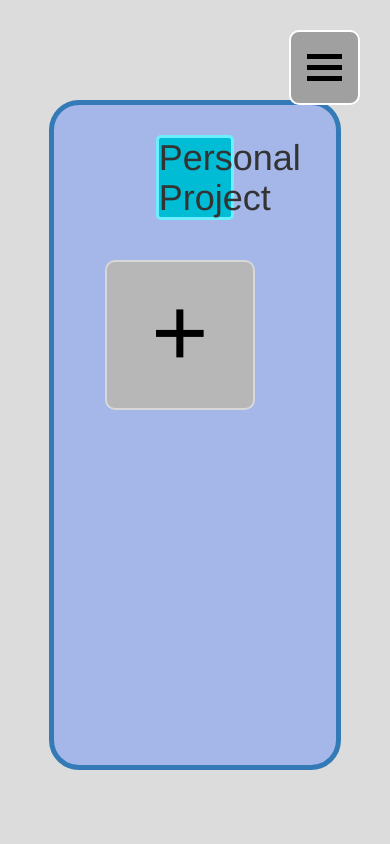
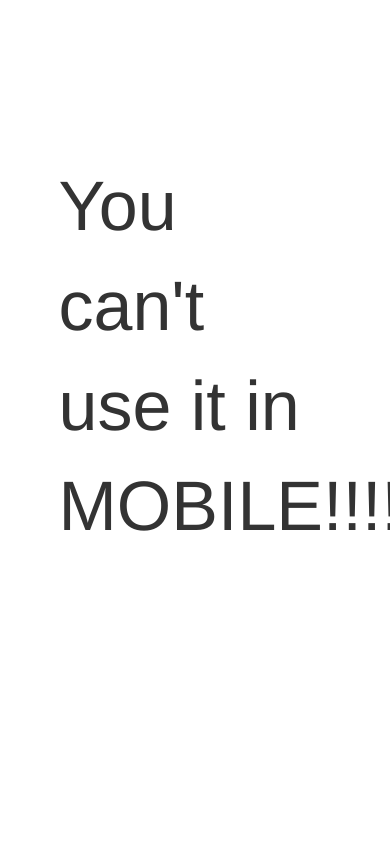
Before and after one commit to P3RP/Dasom_Website, a PHP site: page /projectBoard.php in a window 390 px wide; the page is wider, and only the part inside the window is pictured. Run offline with PHP 8.4, Linux system fonts and the light colour scheme; some libraries are stand-ins or nearby versions.

Commit message:
Project Page Update

```diff
--- a/project/css/project_projectBoard.css
+++ b/project/css/project_projectBoard.css
@@ -1,5 +1,25 @@
 /* project_projectBoard.css */
 
+
+@media screen and (max-width: 768px){
+	/* [ MOBILE WARNING ] */
+	.mobile-warning{
+		width: 70%;
+		float: none;
+		margin: 40% auto 0 auto;
+		font-size: 5em;
+	}
+
+	.site-wrapper{
+		display: none;
+	}
+}
+
+@media screen and (min-width: 768px){
+	/* [ MOBILE WARNING ] */
+	.mobile-warning{
+		display: none;
+	}
 
 	/* [ SCREEN SIZE ] */
 	html, body{
--- a/project/projectBoard.php
+++ b/project/projectBoard.php
@@ -47,11 +47,11 @@
 	<script type="text/javascript">
 
 		function open_title_section() {
-			document.getElementById("project-title-write").style.display = "block";
+			document.getElementById("project-about-write").style.display = "block";
 		}
 
 		function close_title_section() {
-			document.getElementById("project-title-write").style.display = "none";
+			document.getElementById("project-about-write").style.display = "none";
 			document.getElementById('title-place').value = "";
 		}
 
@@ -72,8 +72,9 @@
 			if(document.getElementById('title-place').value!="") {
 				var project_text = "<li><div class='project'><div class='project-title'>";
 				project_text += document.getElementById('title-place').value;
+				project_text += "</div><div class='project-explain'>";
+				project_text += document.getElementById('explain-place').value;
 				project_text += "</div><div class='project-date'>";
-
 				project_text += year + "-";
 				project_text += month + "-";
 				project_text +=	day;
@@ -82,8 +83,9 @@
 
 				$(pos).append(project_text);
 
-				document.getElementById("project-title-write").style.display = "none";
+				document.getElementById("project-about-write").style.display = "none";
 				document.getElementById('title-place').value = "";
+				document.getElementById('explain-place').value = "";
 			}
 		}
 
@@ -92,6 +94,11 @@
 
 </head>
 <body>
+
+	<!-- Mobile Warning -->
+	<div class="mobile-warning">
+		You can't use it in MOBILE!!!!!
+	</div>
 
 	<!-- Site Wrapper -->
 	<div class="site-wrapper">
@@ -136,14 +143,17 @@
 
 						<div class="project-create-button" onclick="open_title_section()">+</div>
 
-						<div class="project-title-write-style" id="project-title-write">
+						<div class="project-about-style" id="project-about-write">
 
-							<div class="project-title-write-content">
+							<div class="project-about-content">
 
 								<div class="close-button" onclick="close_title_section()">×</div>
 
 								<label for="title-place">Title</label>
 								<input type="text" class="title-place-style" id="title-place" placeholder="Title">
+
+								<label for="explain-place">Explain</label>
+								<input type="text" class="explain-place-style" id="explain-place" placeholder="Explain">
 
 								<input type="button" onclick="create_project('.project-list')" value="Create" class="create-active-button">
 
```
Also changed, not shown: other parts of project/css/project_projectBoard.css (+37 -4 lines). Lines whose indentation alone changed are shown as unchanged.
